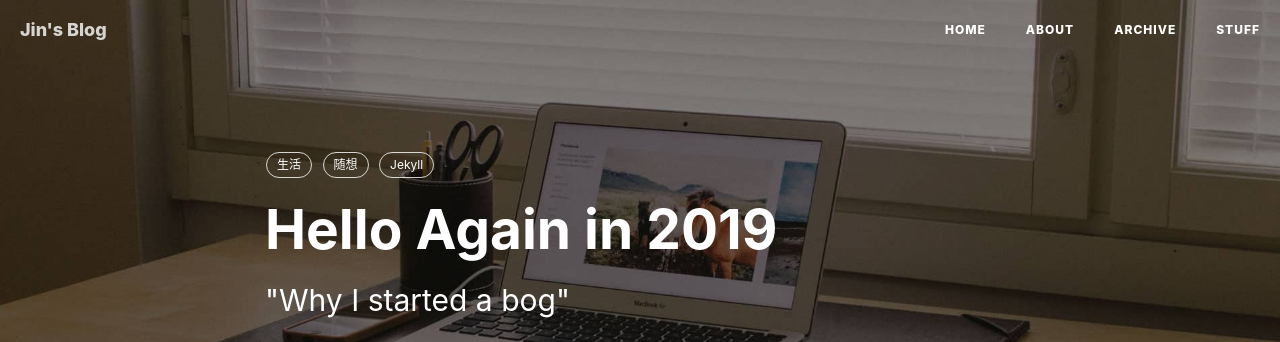
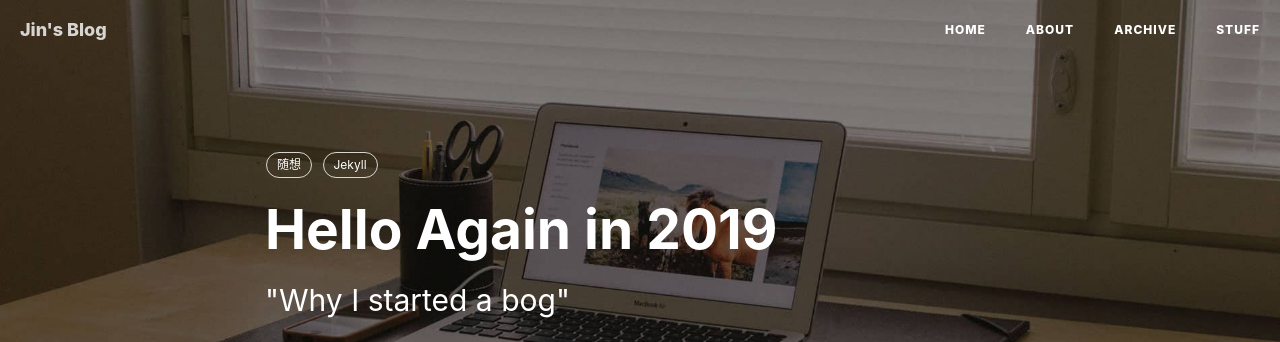
Before and after one commit to yanxxjin/yanxxjin.github.io, a Jekyll site: the page built from _posts/2019-10-30-hello-2019.md, in a window 1280 px wide and 900 px high. Shown: the top 342 px of the window. Built offline with Jekyll 4.4.1, drawn with Linux system fonts in a browser that asks for light colours; nearby versions of some CDN libraries; comment, search, counter and statistics services are not loaded.

Commit message:
Update 2019-10-30-hello-2019.md

```diff
--- a/_posts/2019-10-30-hello-2019.md
+++ b/_posts/2019-10-30-hello-2019.md
@@ -7,7 +7,6 @@ author:     "Jin"
 header-img: "img/post-bg-2015.jpg"
 catalog: true
 tags:
-  - 生活
   - 随想
   - Jekyll
 
```
